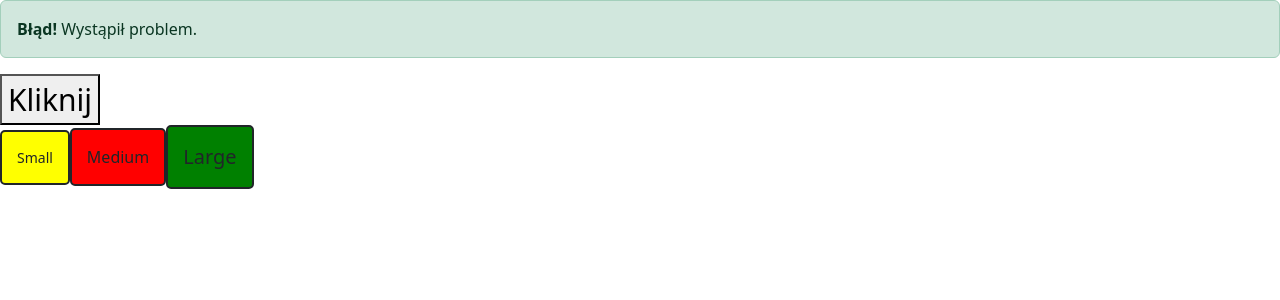
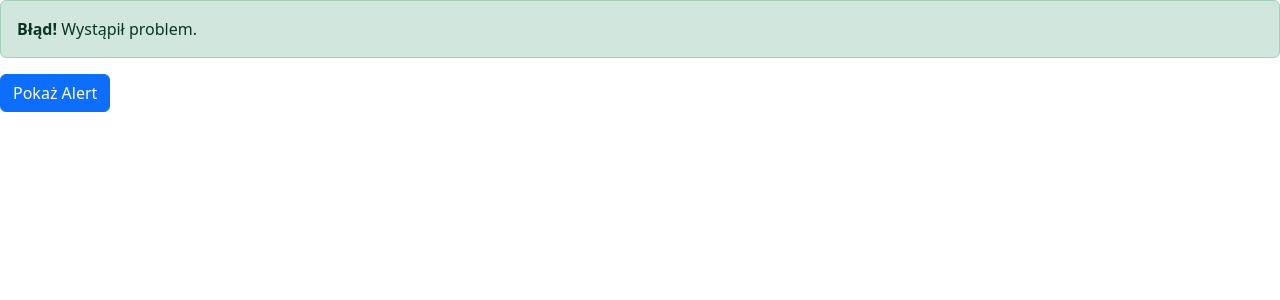
Before and after one commit to bombiarzini/reactzadanka, a React (Create React App) app: page / in a window 1280 px wide. Shown: the top 300 px of the page. Built offline with nearby package versions, Linux system fonts and the light colour scheme.

Commit message:
zadanie 13 alertreact

```diff
--- a/src/App.js
+++ b/src/App.js
@@ -15,6 +15,7 @@ import CityListOnClick from './components/CityListOnClick';
 import Alert from './components/Alert';
 import PrzyciskOnDoubleClick from './components/PrzyciskOnDoubleClick';
 import RozmiaryPrzycisku2 from './components/RozmiaryPrzycisku2';
+import AlertVisible from './components/AlertVisible';
 
 
 function UserList(){
@@ -24,9 +25,9 @@ function UserList(){
     <strong>Błąd!</strong> Wystąpił problem.
     </Alert>
 
-    <RozmiaryPrzycisku2>
+    <AlertVisible>
 
-    </RozmiaryPrzycisku2>
+    </AlertVisible>
 
     </div>
   );
--- /dev/null
+++ b/src/components/AlertVisible.jsx
@@ -0,0 +1,23 @@
+import { useState } from "react";
+
+const Alert = ({ message, onClose }) => {
+    const [alertVisible, setAlertVisible] = useState(false);
+
+    const handleClick=()=>{
+        setAlertVisible(true);
+        setTimeout(()=> setAlertVisible(false), 1000);
+    }
+
+    return (
+        <div>
+            <button className="btn btn-primary" onClick={handleClick}>
+                 Pokaż Alert
+            </button>
+
+            {alertVisible &&
+               <Alert message="To jest alert!" />}
+        </div>
+    );
+};
+
+export default Alert;
```
Also changed, not shown: src/components/ZmianaKolorualert.jsx (added).
